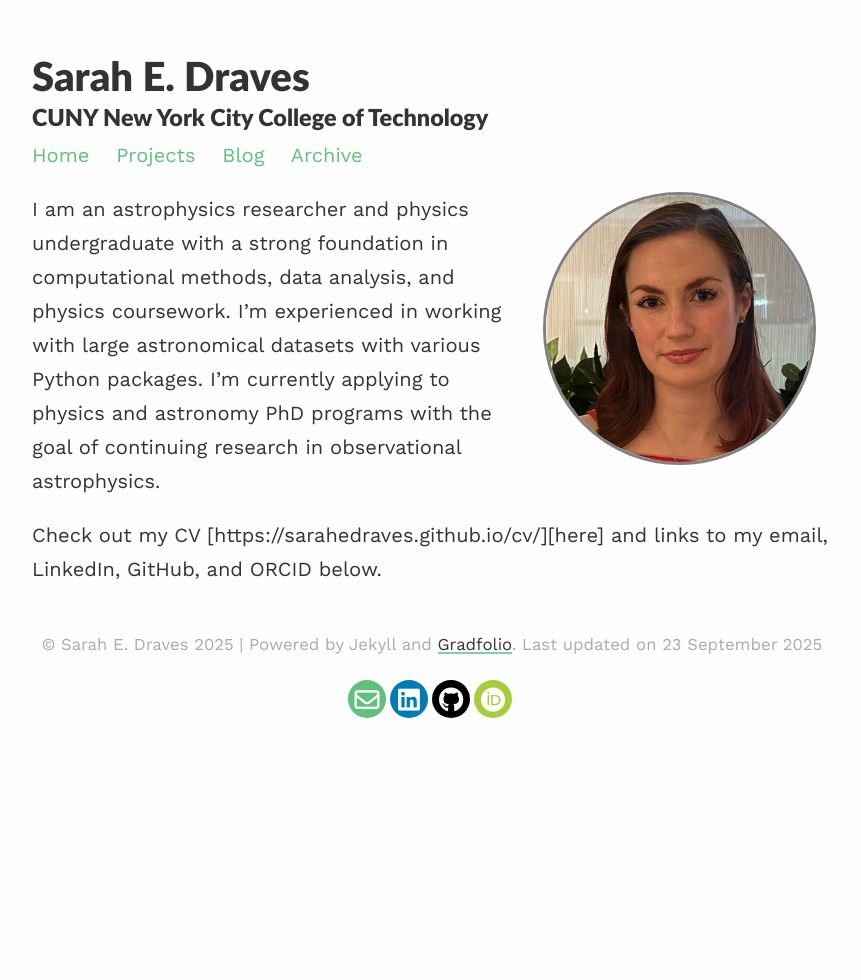
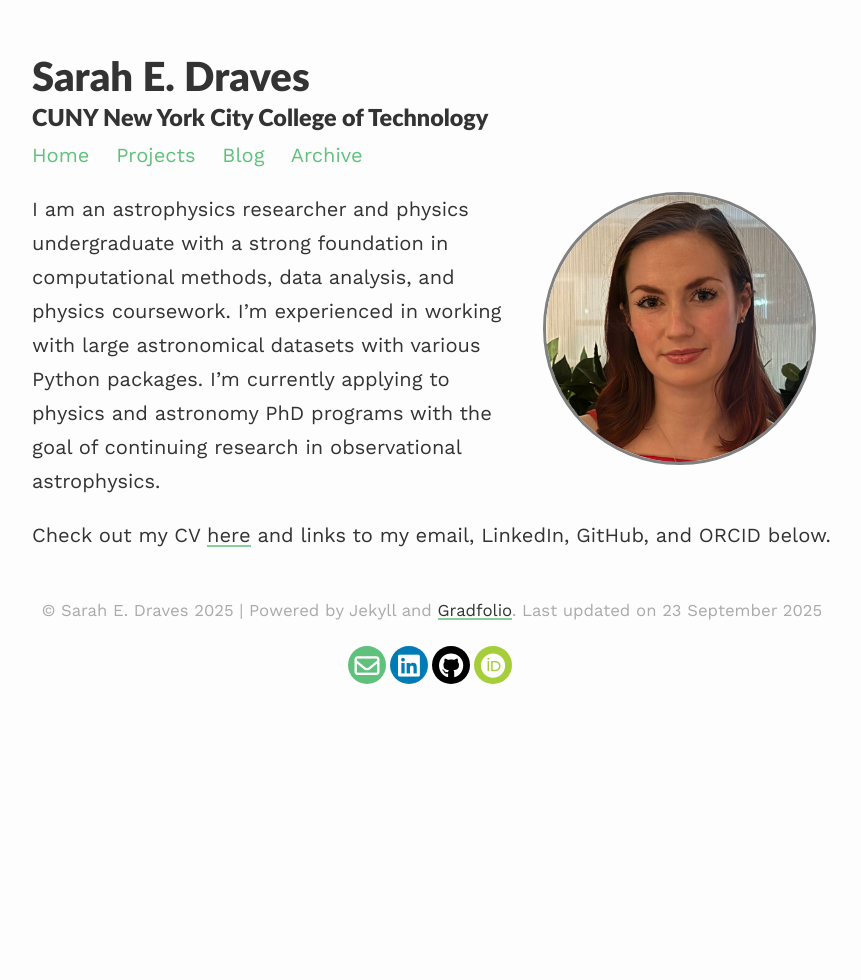
Before and after one commit to sarahedraves/sarahedraves.github.io, a Jekyll site: the page built from index.md, in a window 1280 px wide. Shown: the whole page, without its empty margins (208-1069 px from the left). Built offline with Jekyll 4.4.1, drawn with Linux system fonts in a browser that asks for light colours; some of the changed lines change nothing that is shown.

Commit message:
Fix link formatting in index.md

```diff
--- a/index.md
+++ b/index.md
@@ -12,4 +12,4 @@ data analysis, and physics coursework. I'm experienced in working with large ast
 various Python packages. I'm currently applying to physics and astronomy PhD programs with the goal of
 continuing research in observational astrophysics.
 
-Check out my CV [https://sarahedraves.github.io/cv/][here] and links to my email, LinkedIn, GitHub, and ORCID below.
+Check out my CV [here](https://sarahedraves.github.io/cv/) and links to my email, LinkedIn, GitHub, and ORCID below.
```
